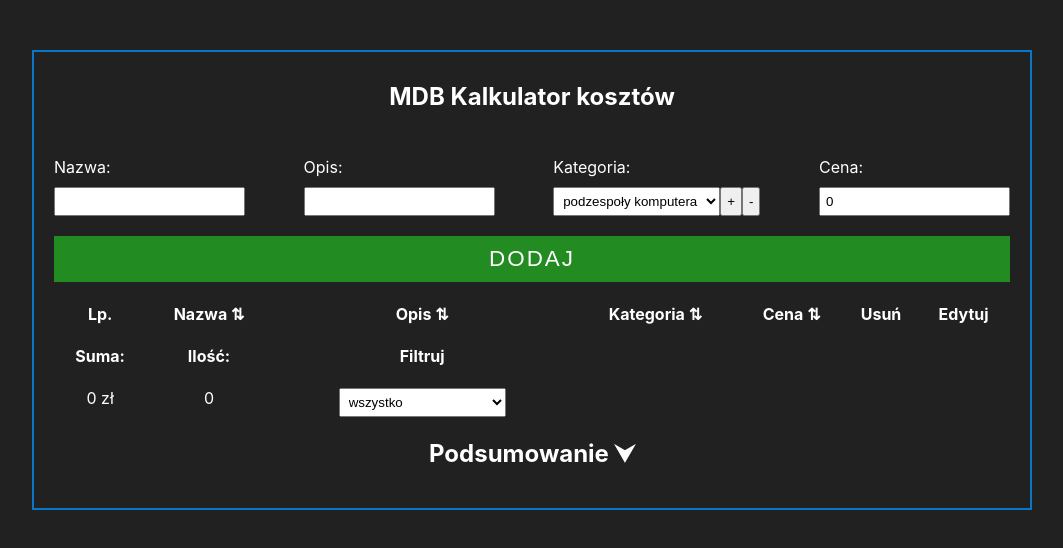
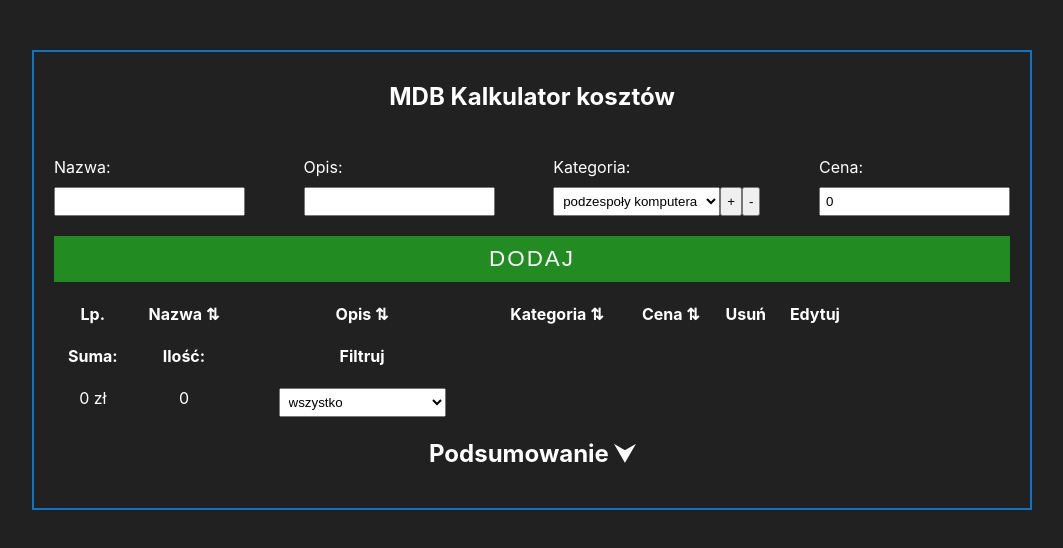
Before and after one commit to piotrzimnicki/mdb-calc-cost, a React (Create React App) app: page / in a window 1280 px wide. Shown: the top 548 px of the page, without its empty margins (108-1171 px from the left). Built offline with nearby package versions, Linux system fonts and the light colour scheme.

Commit message:
UI fixes

```diff
--- a/src/App.css
+++ b/src/App.css
@@ -9,6 +9,7 @@ body {
 }
 
 .wrapper {
+  overflow-x: auto;
   max-width: 1000px;
   margin: 50px auto;
   padding: 20px;
--- a/src/components/Table/Table.css
+++ b/src/components/Table/Table.css
@@ -7,6 +7,9 @@
     cursor: pointer;
 }
 
+.main-table {
+    max-width: 800px;
+}
 
 table {
     overflow-x: auto;
@@ -48,6 +51,8 @@ table tbody tr:nth-child(even) {
     overflow: hidden;
     height: 0;
     transition: .3s height;
+    min-width: 300px;
+    overflow-x: auto;
 }
 
 .accordion-arrow {
```
